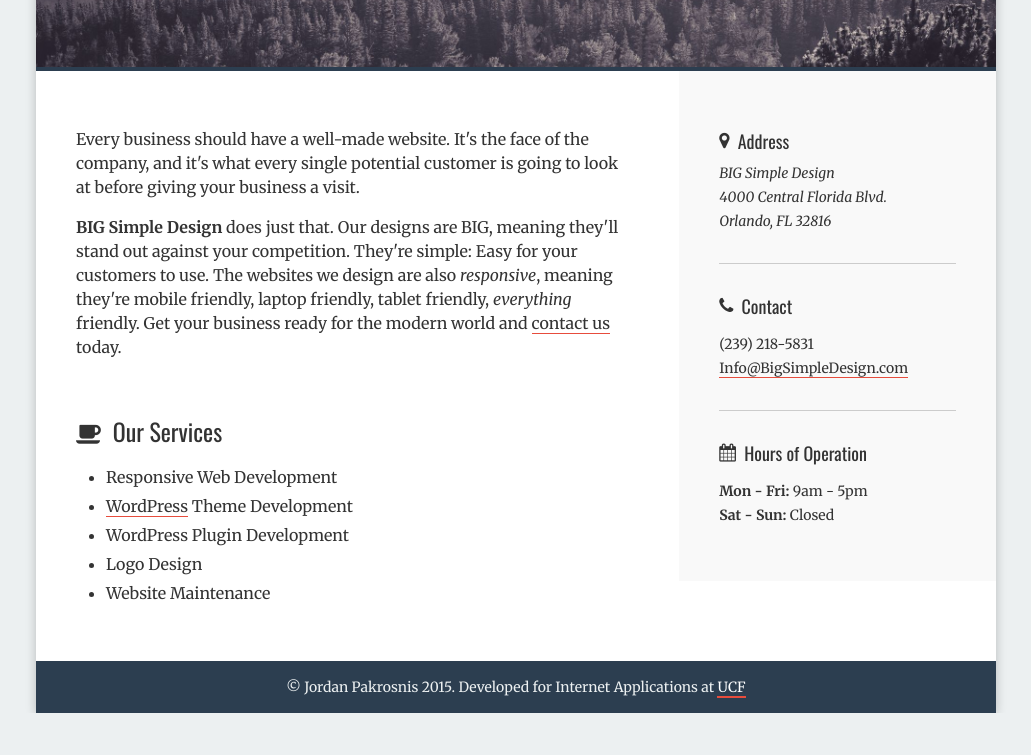
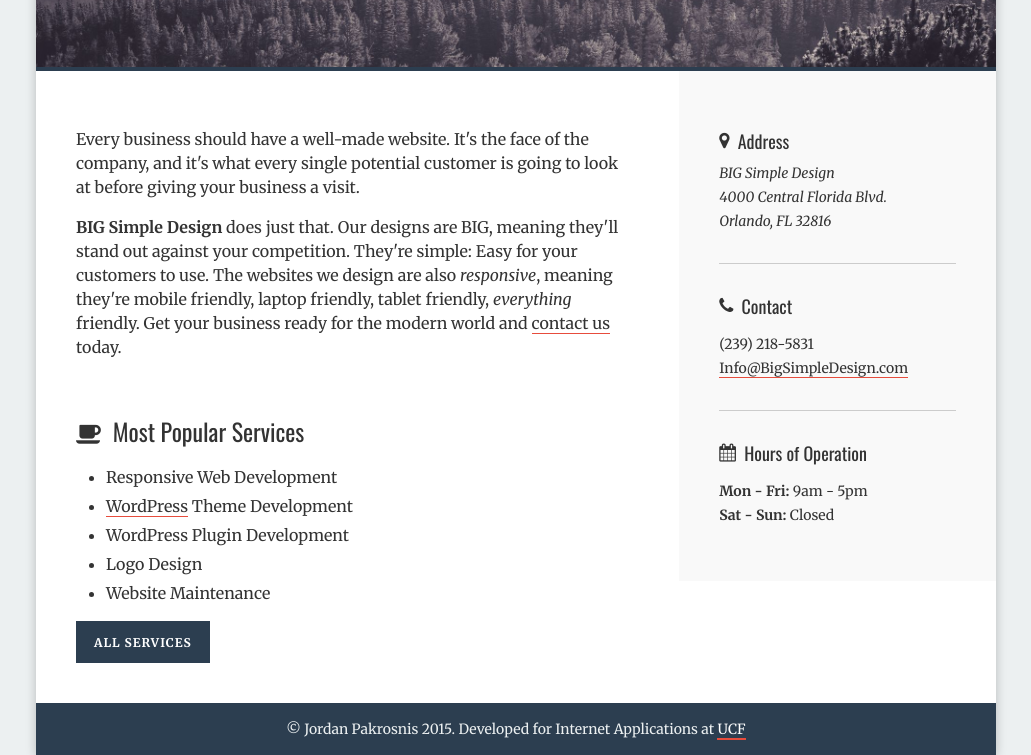
Before and after one commit to JordanPak/BigSimpleDesign, a website: page index.html in a window 1280 px wide. Shown: the part 361-1116 px from the top of the page, without its empty margins (124-1155 px from the left). Before the commit the page ends 1074 px from the top, so only its background shows below. Drawn offline with nearby package versions, Linux system fonts and the light colour scheme.

Commit message:
Button Styling & Add button / modify text on home

```diff
--- a/index.html
+++ b/index.html
@@ -94,14 +94,14 @@
                 <article class="entry">
 
                     <p>Every business should have a well-made website. It's the face of the company, and it's what every single potential customer is going to look at before giving your business a visit.</p>
-                    <p><b>BIG Simple Design</b> does just that. Our designs are BIG, meaning they'll stand out against your competition. They're simple: Easy for your customers to use. The websites we design are also <i>responsive</i>, meaning they're mobile friendly, laptop friendly, tablet friendly, <i>everything</i> friendly. Get your business ready for the modern world and <a href="#">contact us</a> today.</p>
+                    <p><b>BIG Simple Design</b> does just that. Our designs are BIG, meaning they'll stand out against your competition. They're simple: Easy for your customers to use. The websites we design are also <i>responsive</i>, meaning they're mobile friendly, laptop friendly, tablet friendly, <i>everything</i> friendly. Get your business ready for the modern world and <a href="contact.html">contact us</a> today.</p>
                     <br>
 
                 </article>
 
                 <section class="entry">
 
-                    <h2><i class="fa fa-coffee"></i>&nbsp; Our Services</h2>
+                    <h2><i class="fa fa-coffee"></i>&nbsp; Most Popular Services</h2>
                     <ul>
                         <li>Responsive Web Development</li>
                         <li><a href="https://wordpress.org/" target="_blank">WordPress</a> Theme Development</li>
@@ -109,6 +109,8 @@
                         <li>Logo Design</li>
                         <li>Website Maintenance</li>
                     </ul>
+
+                    <a class="button" href="services.html">All Services</a>
 
                 </section>
 
--- a/sass/_typography.scss
+++ b/sass/_typography.scss
@@ -42,3 +42,21 @@
     }
 
 } // .entry ul
+
+.button {
+    display: inline-block;
+    padding: 10px 18px 8px 18px;
+    font-size: 12px;
+    text-transform: uppercase;
+    font-weight: 700;
+    letter-spacing: 1px;
+    background: $primary;
+    color: $white;
+
+    @include transition-ease-in-out();
+
+    &:hover {
+        background: $accent;
+    }
+
+} // .button
```
Also changed, not shown: style.css, 1 other file.
